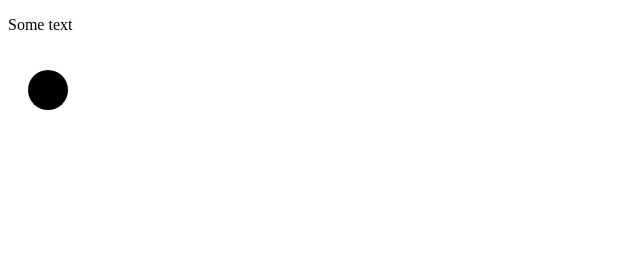
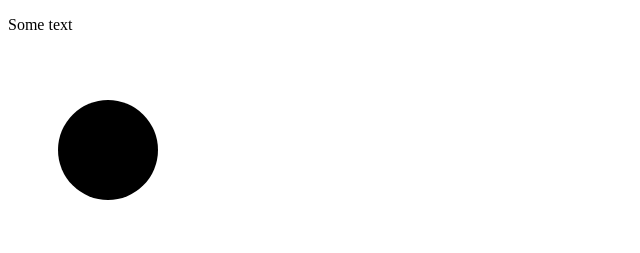
Before and after one commit to fatihay/svglearning, a plain HTML site: page index.html in a window 1280 px wide. Shown: the whole page, without its empty margins (0-640 px from the left). Drawn offline with Linux system fonts and the light colour scheme.

Commit message:
displaying and embedding SVG with HTML 2

```diff
--- a/index.html
+++ b/index.html
@@ -17,7 +17,10 @@
     <circle cx="100" cy="100" r="50" /> -->
   <!-- daire -->
 
-  <img src="image.svg" alt="svg shape">
+  <!-- <img src="image.svg" alt="svg shape"> -->
+
+  <iframe src="image.svg" frameborder="0" width="500" height="500"></iframe>
+
 
   </svg>
 </body>
--- a/style.css
+++ b/style.css
@@ -1,6 +1,6 @@
-svg {
+/* svg {
   border: 1px solid black;
-}
+} */
 
 img {
   width: 200px;
```
